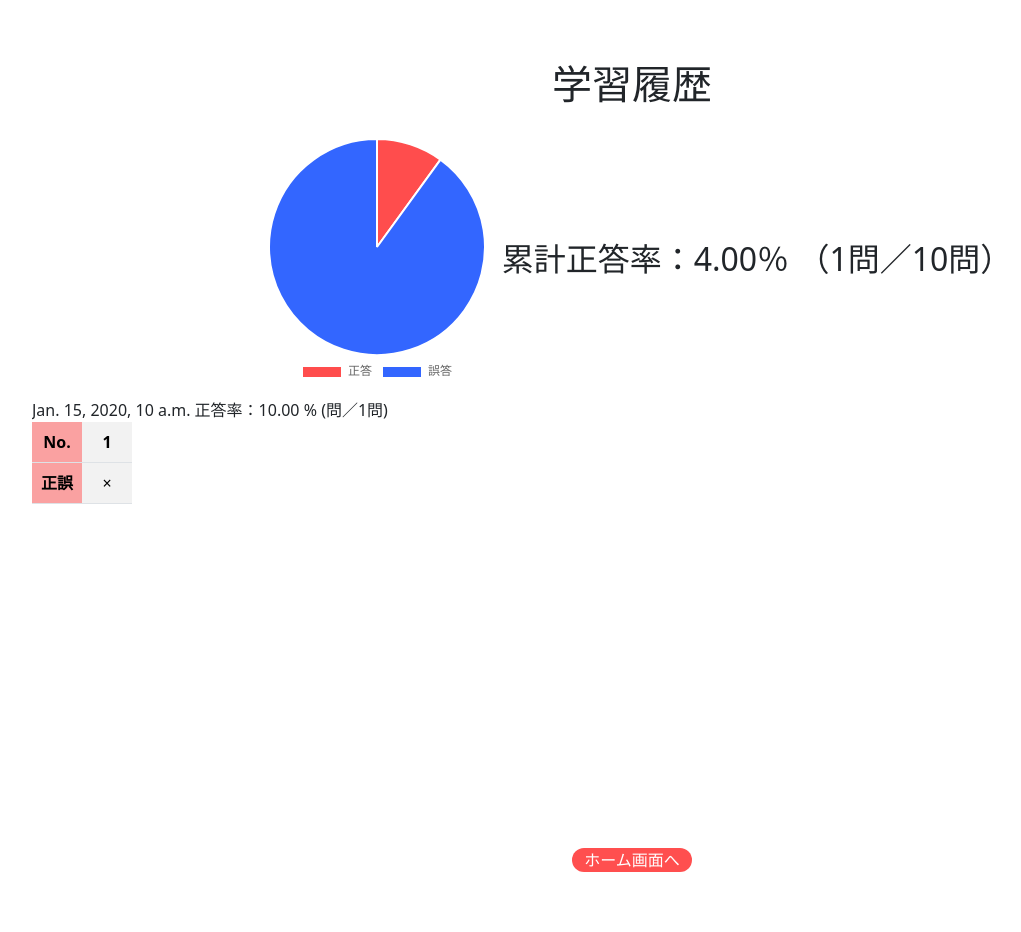
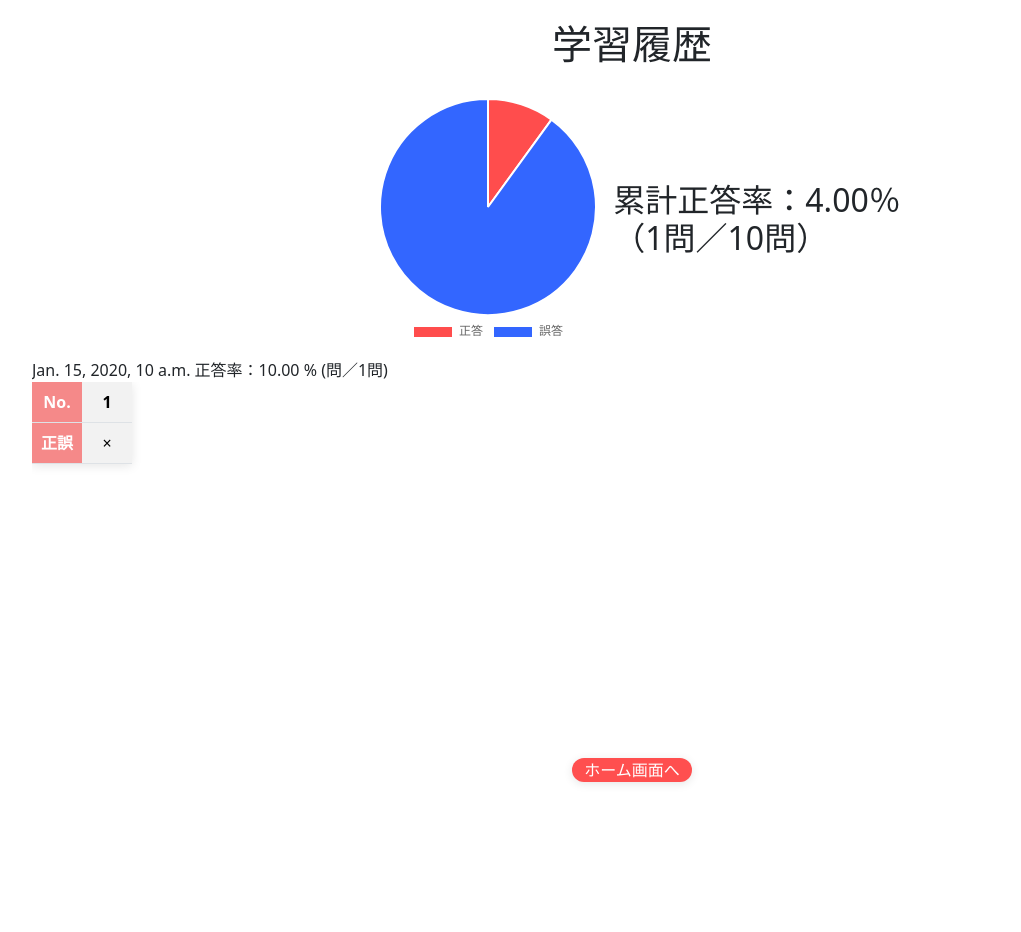
Before and after one commit to hackathon-winter/efFEctive, a Django app: template progress/templates/progress/record.html in a window 1280 px wide. Shown: the part 56-988 px from the top of the page, without its empty margins (8-1029 px from the left). After the commit the page ends 840 px from the top, so only its background shows below. Run offline with Django 4.2, Linux system fonts and the light colour scheme; the template is opened without the code that fills it: most values are stand-ins (such as "Sample title", 1, 10 or a date in 2020); some libraries are stand-ins or nearby versions.

Commit message:
微修正

```diff
--- a/config/settings.py
+++ b/config/settings.py
@@ -131,8 +131,6 @@ else:
     # DEBUG=False(本番環境)の場合に使用する
     STATIC_DIRS = []
 
-STATICFILES_DIRS = [BASE_DIR / 'static'] # プロジェクト直下にのみ静的ファイル配置のため指定。
-
 # Default primary key field type
 # https://docs.djangoproject.com/en/4.2/ref/settings/#default-auto-field
 
--- a/progress/templates/progress/record.html
+++ b/progress/templates/progress/record.html
@@ -9,7 +9,7 @@
     <!-- 累計正答率のグラフ -->
     <div class="chart-container">
         <canvas id="accuracyChart"></canvas>
-        <h2>累計正答率：{{ true_rate|floatformat:2 }}％ （{{ count_of_true }}問／{{ sum_answer }}問）</h2>
+        <h2>累計正答率：{{ true_rate|floatformat:2 }}％ <br>（{{ count_of_true }}問／{{ sum_answer }}問）</h2>
     </div>
 
     <!-- 各回の結果を表として描画 -->
--- a/static/css/base.css
+++ b/static/css/base.css
@@ -8,6 +8,7 @@
   table {
       white-space: nowrap;
       width: auto;
+      box-shadow: 0 2px 10px rgba(0, 0, 0, 0.1);
       }
 
   th, td {
@@ -26,7 +27,8 @@
   th:first-child, td:first-child {
       position: sticky;
       left: 0;
-      background: rgb(250, 161, 161);
+      background: #f58989;
+      color: #ffffff;
       z-index: 2;
       font-weight: bold;
       }
@@ -42,6 +44,7 @@
   border-radius: 20px;
   text-align: center;
   text-decoration: none;
+  box-shadow: 0 2px 10px rgba(0, 0, 0, 0.1);
 }
 
 
@@ -54,6 +57,7 @@
   border-radius: 20px;
   text-align: center;
   text-decoration: none;
+  box-shadow: 0 2px 10px rgba(0, 0, 0, 0.1);
 }
 
 .button-third {
@@ -65,12 +69,13 @@
   border-radius: 20px;
   text-align: center;
   text-decoration: none;
+  box-shadow: 0 2px 10px rgba(0, 0, 0, 0.1);
 }
 
 /* 表示領域の指定 */
 .wrapper {
   width: 1200px;
-  margin: 60px auto;
+  margin: 20px auto;
 }
 
 /* フォームのデザイン */
@@ -110,7 +115,7 @@
   width: 600px;
   margin: 0 auto;
   border: 1px solid #1e1c1c6c;
-  border-radius: 50px;
+  border-radius: 20px;
   box-shadow: 0 2px 10px rgba(0, 0, 0, 0.1);
 
 
@@ -207,7 +212,7 @@
 .record-table-container {
   overflow: hidden scroll;
   margin-top: 10px;
-  height: 400px;
+  height: 350px;
 }
 
 /* ランキング画面レイアウト */
@@ -232,6 +237,7 @@
     th {
       height: 50px;
       background-color: #f58989;
+      color: #ffffff;
       text-align: center;
     }
 
@@ -243,6 +249,11 @@
     tr:nth-child(even) {
       background-color: #f2f2f2;
     }
+
+    tr:nth-child(odd) {
+      background-color: #fefcfc;
+    }
+
     tr:hover {
       background-color: #f8d5d5;
     }
```
